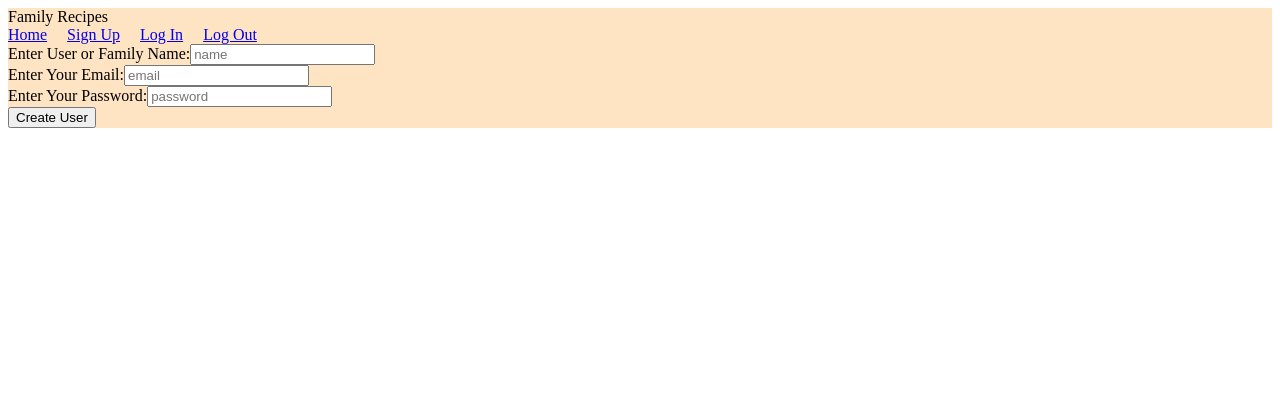
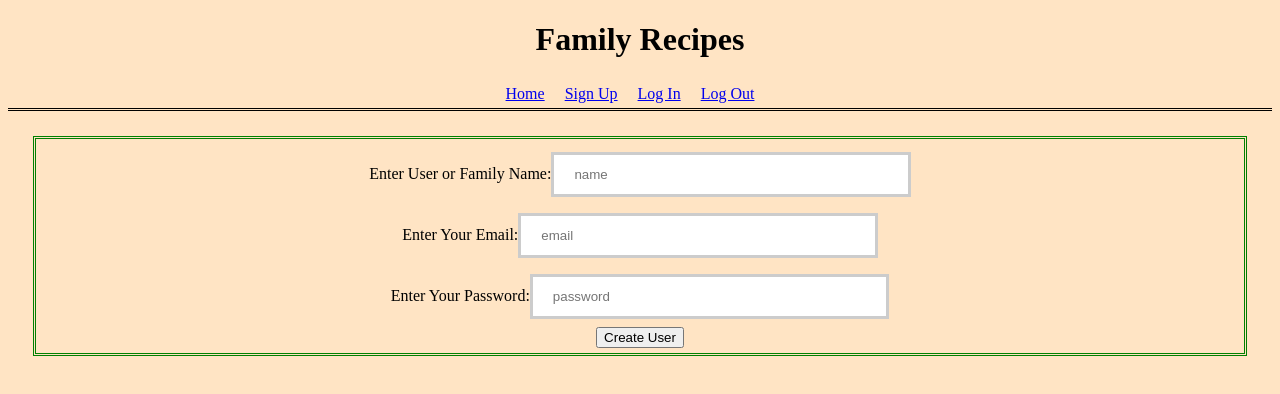
Before and after one commit to azharshahstl/family-recipes, a React (Create React App) app: page /users/new in a window 1280 px wide. Shown: the top 394 px of the page. Built offline with nearby package versions, Linux system fonts and the light colour scheme.

Commit message:
adding css

```diff
--- a/src/App.css
+++ b/src/App.css
@@ -1,3 +1,79 @@
 .App {
+
+}
+
+.header {
+    text-align: center;
+    padding-bottom: 5px;
+    font-family: Apple Chancery;
+}
+
+.navbar {
+    text-align: center;
+    padding-bottom: 5px;
+    border-bottom: double;
+}
+
+body {
     background-color: bisque;
 }
+
+.container {
+    display: flex;
+    flex-direction: row;
+}
+
+.form {
+    border: double green;
+    padding: 5px;
+    margin: 25px;
+    text-align: center;
+    border-width: 80%;
+}
+
+input[type=text] {
+    width: 30%;
+    padding: 12px 20px;
+    margin: 8px 0;
+    box-sizing: border-box;
+    border: 3px solid #ccc;
+    -webkit-transition: 0.5s;
+    transition: 0.5s;
+    outline: none;
+  }
+
+  input[type=text]:focus {
+    border: 3px solid #555;
+  }
+  input[type=textarea] {
+    width: 30%;
+    padding: 12px 20px;
+    margin: 8px 0;
+    box-sizing: border-box;
+    border: 3px solid #ccc;
+    -webkit-transition: 0.5s;
+    transition: 0.5s;
+    outline: none;
+  }
+
+  input[type=textarea]:focus {
+    border: 3px solid #555;
+  }
+
+  input[type=password] {
+    width: 30%;
+    padding: 12px 20px;
+    margin: 8px 0;
+    box-sizing: border-box;
+    border: 3px solid #ccc;
+    -webkit-transition: 0.5s;
+    transition: 0.5s;
+    outline: none;
+  }
+
+  input[type=password]:focus {
+    border: 3px solid #555;
+  }
+input[type=submit] {
+    margin: 12px 3px;
+}
--- a/src/components/NavBar.js
+++ b/src/components/NavBar.js
@@ -1,12 +1,13 @@
 import React from 'react'
 import { Nav, Navbar } from "react-bootstrap";
+import '../App.css'
 
 const NavBar = (props) => {
 
 return (
     <div>
       <div className='header'>
-        Family Recipes
+        <h1>Family Recipes</h1>
       </div>
 
 
--- a/src/components/UserLogin.js
+++ b/src/components/UserLogin.js
@@ -28,7 +28,7 @@ class UserLogin extends React.Component {
     render() {
         return (
              <div>
-                    <form onSubmit={this.handleOnSubmit} id='logInForm'>
+                    <form onSubmit={this.handleOnSubmit} id='logInForm' className='form'>
                         <label>Enter Your Email:</label>
                         <input type='text' placeholder='email' name='email' value={this.state.email} onChange={this.handleOnChange}/><br></br>
                         <label>Enter Your Password:</label>
--- a/src/components/UserSignup.js
+++ b/src/components/UserSignup.js
@@ -34,7 +34,7 @@ class UserSignup extends React.Component {
     render() {
         return (
             <div>
-                <form onSubmit={this.handleOnSubmit} id='signUpForm'>
+                <form onSubmit={this.handleOnSubmit} id='signUpForm' className='form'>
                     <label>Enter User or Family Name:</label>
                     <input type='text' placeholder='name' name='name' value={this.state.name} onChange={this.handleOnChange}/><br></br>
                     <label>Enter Your Email:</label>
--- a/src/containers/LoggedInUsersContainer.js
+++ b/src/containers/LoggedInUsersContainer.js
@@ -6,22 +6,20 @@ import  Recipes  from '../components/Recipes'
 
 class LoggedInUsersContainer extends React.Component {
 
-    componentDidMount() {
-        debugger;
-        if (this.props.user.user.jwt !== undefined)
-        this.props.fetchRecipes(this.props.user.user.id)
-    }
+    // componentDidMount() {
+    //     debugger;
+    //     if (this.props.user.user.jwt !== undefined)
+    //     this.props.fetchRecipes(this.props.user.user.id)
+    // }
 
 
     render(){
-        console.log(this.props.user)
-        debugger;
-
         return(
-
-            <div>
-                {this.props.user.user.jwt !== undefined ? <RecipeInput user={this.props.user}/>  : null }
-                {this.props.user.user.jwt !== undefined ? <Recipes recipes={this.props.recipes}/> : null}
+            <div className='container'>
+                <div>
+                    {this.props.user.user.jwt !== undefined ? <RecipeInput user={this.props.user}/>  : null }
+                    {this.props.user.user.jwt !== undefined ? <Recipes recipes={this.props.recipes}/> : null}
+                </div>
             </div>
         )
         }
```
